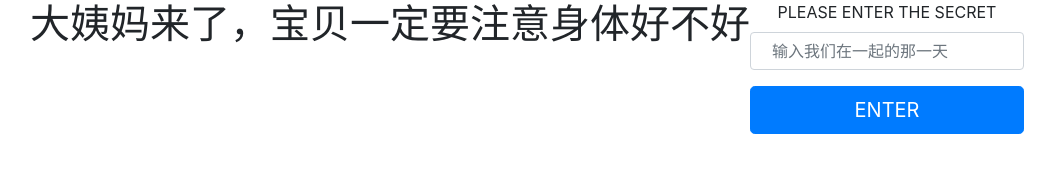
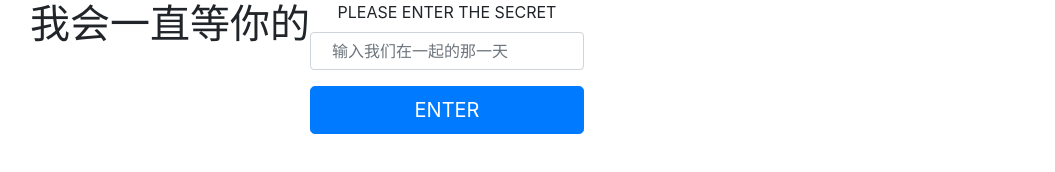
Before and after one commit to Darreldyf/Darreldyf.github.io, a plain HTML site: page index.html in a window 1280 px wide. Shown: the whole page, without its empty margins (40-1095 px from the left). Drawn offline with nearby package versions, Linux system fonts and the light colour scheme.

Commit message:
Update index.html

```diff
--- a/index.html
+++ b/index.html
@@ -21,7 +21,7 @@
 		<div class="row clearfix">
 			<div class="col-md-12 column">
 				<div class="row clearfix">
-					<h1 align="center">大姨妈来了，宝贝一定要注意身体好不好</h1>
+					<h1 align="center">我会一直等你的</h1>
 				<div class="form-horizontal" role="form" align="center">
 					<div class="form-group">
 						<label for="input" class="control-label" >PLEASE ENTER THE SECRET</label>
```
